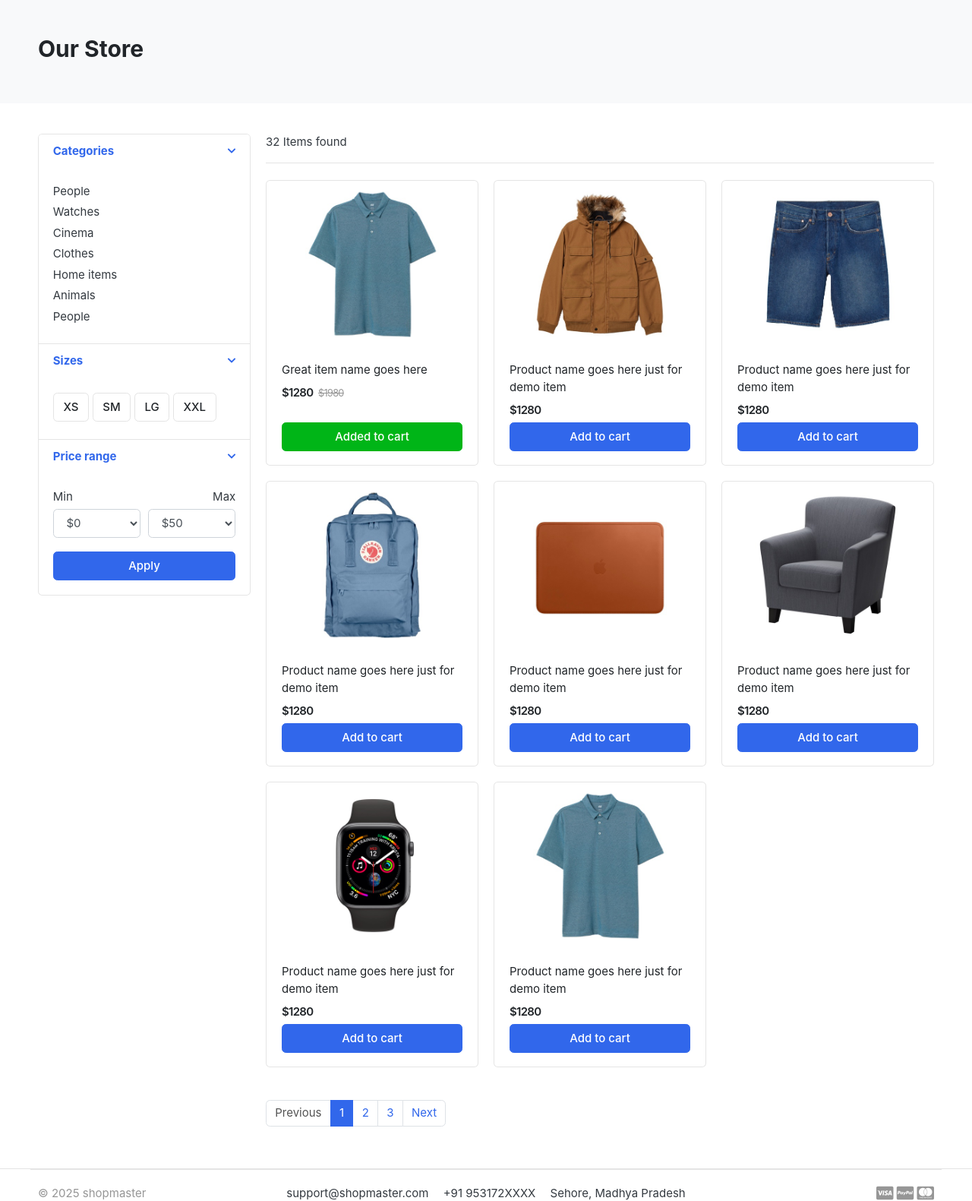
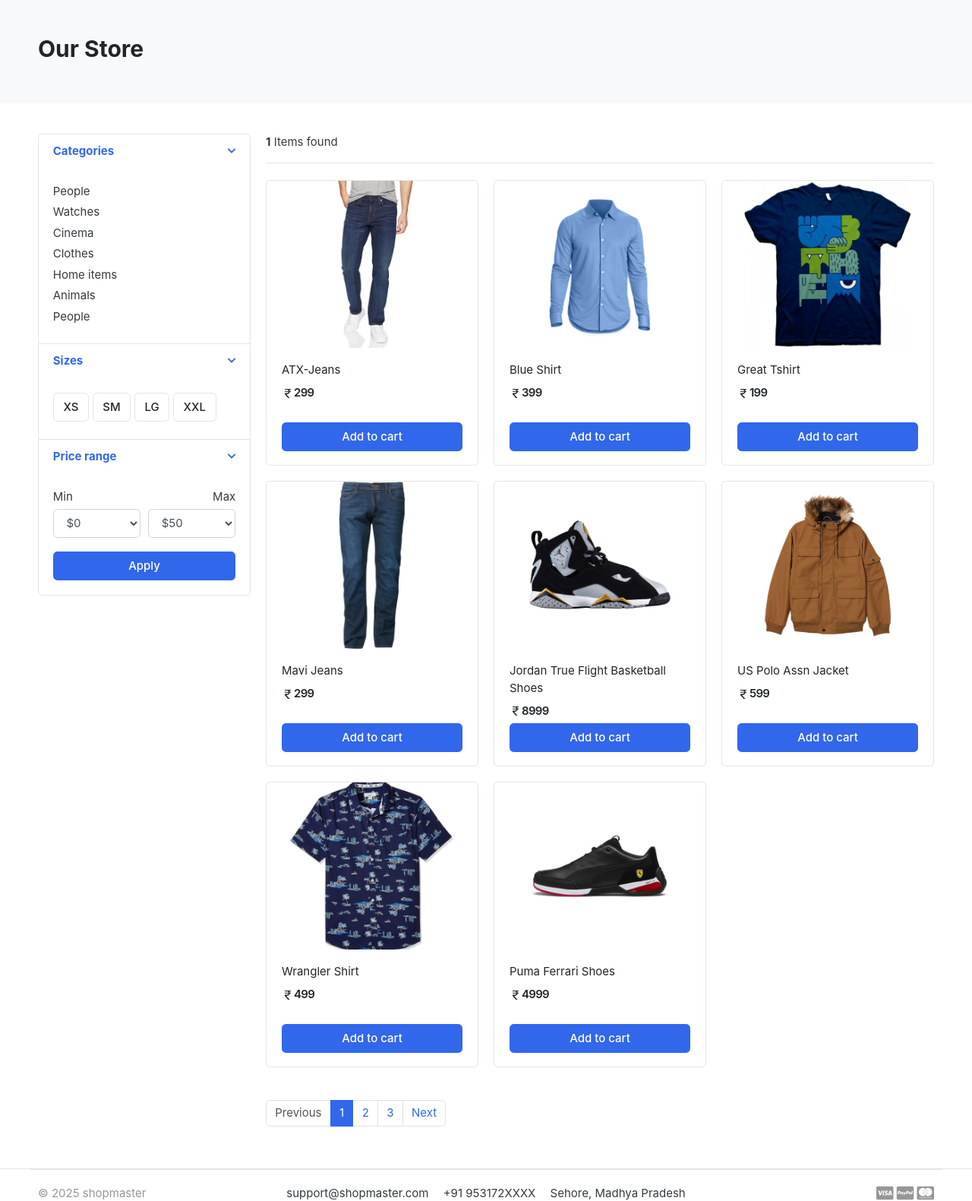
Before and after one commit to RandomSummer/shopmaster, a Django app: template templates/store/store.html in a window 1280 px wide. Shown: the part 118-1699 px from the top of the page at 76% size. Run offline with Django 5.2, Linux system fonts and the light colour scheme; data comes from the database, SQL or seed files in the repository; the template is opened without the code that fills it: values that come from a table or form of the project are taken from there, most other values are stand-ins (such as "Sample title", 1, 10 or a date in 2020); some libraries are stand-ins or nearby versions; some web fonts are replaced.

Commit message:
adding products to store --> dynamically and updating no of items real-time

```diff
--- a/store/views.py
+++ b/store/views.py
@@ -1,10 +1,13 @@
 from django.shortcuts import render
+from .models import Product
 
 # Create your views here.
 def store(request):
     products = Product.objects.all().filter(is_available=True)
+    product_count = products.count()
 
     context = {
         'products': products,
+        'product_count': product_count,
     }
     return render(request,'store/store.html', context)
--- a/templates/store/store.html
+++ b/templates/store/store.html
@@ -124,157 +124,35 @@
 
 <header class="border-bottom mb-4 pb-3">
 		<div class="form-inline">
-			<span class="mr-md-auto">32 Items found </span>
+			<span class="mr-md-auto"><b>{{product_count}}</b> Items found </span>
 
 		</div>
 </header><!-- sect-heading -->
 
 <div class="row">
+    {% for product in products %}
 	<div class="col-md-4">
 		<figure class="card card-product-grid">
 			<div class="img-wrap">
 
-				<img src="images/items/1.jpg">
+				<img src="{{ product.images.url }}" alt="Product Image">
 
 			</div> <!-- img-wrap.// -->
 			<figcaption class="info-wrap">
 				<div class="fix-height">
-					<a href="./product-detail.html" class="title">Great item name goes here</a>
+					<a href="./product-detail.html" class="title">{{ product.product_name }}</a>
 					<div class="price-wrap mt-2">
-						<span class="price">$1280</span>
-						<del class="price-old">$1980</del>
-					</div> <!-- price-wrap.// -->
-				</div>
-				<a href="#" class="btn btn-block btn-success">Added to cart </a>
-			</figcaption>
-		</figure>
-	</div> <!-- col.// -->
-
-	<div class="col-md-4">
-		<figure class="card card-product-grid">
-			<div class="img-wrap">
-				<img src="images/items/2.jpg">
-
-			</div> <!-- img-wrap.// -->
-			<figcaption class="info-wrap">
-				<div class="fix-height">
-					<a href="./product-detail.html" class="title">Product name goes here just for demo item</a>
-					<div class="price-wrap mt-2">
-						<span class="price">$1280</span>
+						<span class="price"><svg xmlns="http://www.w3.org/2000/svg" width="16" height="16" fill="currentColor" class="bi bi-currency-rupee" viewBox="0 0 16 16">
+  <path d="M4 3.06h2.726c1.22 0 2.12.575 2.325 1.724H4v1.051h5.051C8.855 7.001 8 7.558 6.788 7.558H4v1.317L8.437 14h2.11L6.095 8.884h.855c2.316-.018 3.465-1.476 3.688-3.049H12V4.784h-1.345c-.08-.778-.357-1.335-.793-1.732H12V2H4z"/>
+</svg>{{ product.price }}</span>
+						{% comment %} <del class="price-old">$1980</del> {% endcomment %}
 					</div> <!-- price-wrap.// -->
 				</div>
 				<a href="#" class="btn btn-block btn-primary">Add to cart </a>
 			</figcaption>
 		</figure>
 	</div> <!-- col.// -->
-
-	<div class="col-md-4">
-		<figure class="card card-product-grid">
-			<div class="img-wrap">
-				<img src="images/items/3.jpg">
-
-			</div> <!-- img-wrap.// -->
-			<figcaption class="info-wrap">
-				<div class="fix-height">
-					<a href="./product-detail.html" class="title">Product name goes here just for demo item</a>
-					<div class="price-wrap mt-2">
-						<span class="price">$1280</span>
-					</div> <!-- price-wrap.// -->
-				</div>
-				<a href="#" class="btn btn-block btn-primary">Add to cart </a>
-			</figcaption>
-		</figure>
-	</div> <!-- col.// -->
-
-	<div class="col-md-4">
-		<figure class="card card-product-grid">
-			<div class="img-wrap">
-				<img src="images/items/4.jpg">
-
-			</div> <!-- img-wrap.// -->
-			<figcaption class="info-wrap">
-				<div class="fix-height">
-					<a href="./product-detail.html" class="title">Product name goes here just for demo item</a>
-					<div class="price-wrap mt-2">
-						<span class="price">$1280</span>
-					</div> <!-- price-wrap.// -->
-				</div>
-				<a href="#" class="btn btn-block btn-primary">Add to cart </a>
-			</figcaption>
-		</figure>
-	</div> <!-- col.// -->
-
-	<div class="col-md-4">
-		<figure class="card card-product-grid">
-			<div class="img-wrap">
-				<img src="images/items/5.jpg">
-
-			</div> <!-- img-wrap.// -->
-			<figcaption class="info-wrap">
-				<div class="fix-height">
-					<a href="./product-detail.html" class="title">Product name goes here just for demo item</a>
-					<div class="price-wrap mt-2">
-						<span class="price">$1280</span>
-					</div> <!-- price-wrap.// -->
-				</div>
-				<a href="#" class="btn btn-block btn-primary">Add to cart </a>
-			</figcaption>
-		</figure>
-	</div> <!-- col.// -->
-
-	<div class="col-md-4">
-		<figure class="card card-product-grid">
-			<div class="img-wrap">
-				<img src="images/items/6.jpg">
-
-			</div> <!-- img-wrap.// -->
-			<figcaption class="info-wrap">
-				<div class="fix-height">
-					<a href="./product-detail.html" class="title">Product name goes here just for demo item</a>
-					<div class="price-wrap mt-2">
-						<span class="price">$1280</span>
-					</div> <!-- price-wrap.// -->
-				</div>
-				<a href="#" class="btn btn-block btn-primary">Add to cart </a>
-			</figcaption>
-		</figure>
-	</div> <!-- col.// -->
-
-	<div class="col-md-4">
-		<figure class="card card-product-grid">
-			<div class="img-wrap">
-				<img src="images/items/7.jpg">
-
-			</div> <!-- img-wrap.// -->
-			<figcaption class="info-wrap">
-				<div class="fix-height">
-					<a href="./product-detail.html" class="title">Product name goes here just for demo item</a>
-					<div class="price-wrap mt-2">
-						<span class="price">$1280</span>
-					</div> <!-- price-wrap.// -->
-				</div>
-				<a href="#" class="btn btn-block btn-primary">Add to cart </a>
-			</figcaption>
-		</figure>
-	</div> <!-- col.// -->
-
-	<div class="col-md-4">
-		<figure class="card card-product-grid">
-			<div class="img-wrap">
-				<img src="images/items/1.jpg">
-
-			</div> <!-- img-wrap.// -->
-			<figcaption class="info-wrap">
-				<div class="fix-height">
-					<a href="./product-detail.html" class="title">Product name goes here just for demo item</a>
-					<div class="price-wrap mt-2">
-						<span class="price">$1280</span>
-					</div> <!-- price-wrap.// -->
-				</div>
-				<a href="#" class="btn btn-block btn-primary">Add to cart </a>
-			</figcaption>
-		</figure>
-	</div> <!-- col.// -->
+    {% endfor %}
 </div> <!-- row end.// -->
 
 
```
